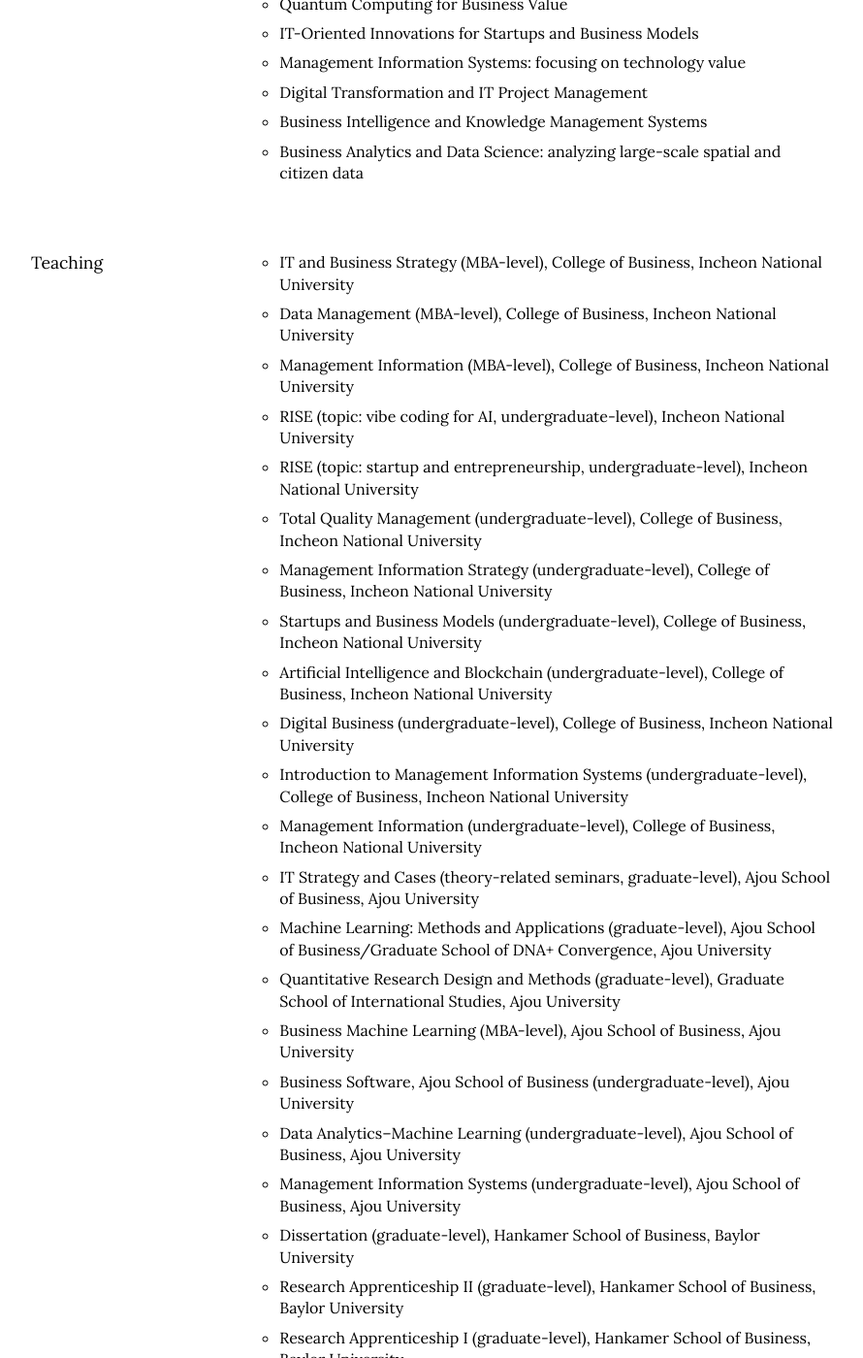
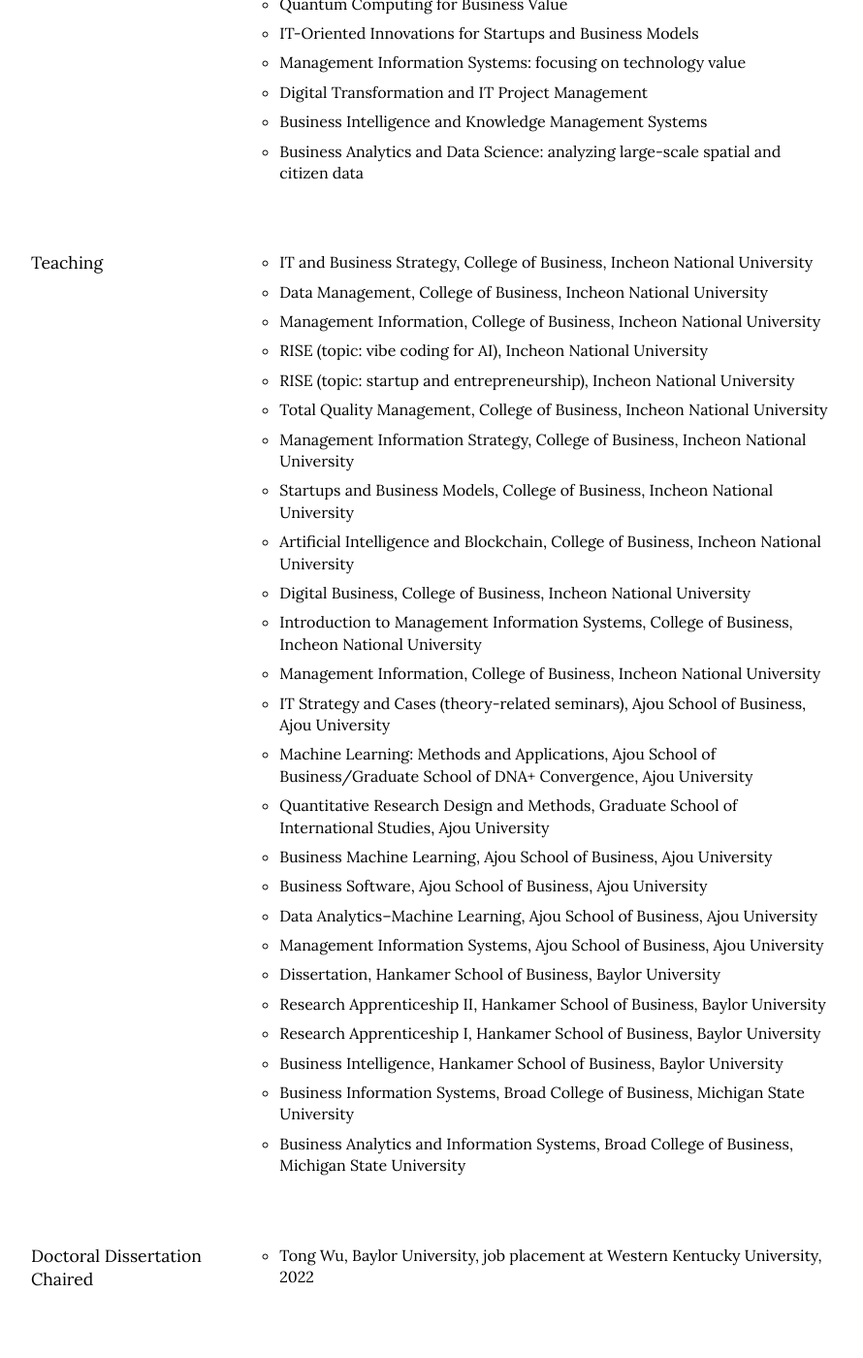
Before and after one commit to istaehun/taehun, a Jekyll site: the page built from engagement.html, in a window 1280 px wide and 1400 px high, scrolled down 2249 px. Shown: the whole window at 97% size, without its empty margins (188-1078 px from the left). Built offline with Jekyll 4.4.1, drawn with Linux system fonts in a browser that asks for light colours; nearby versions of some CDN libraries; some of the changed text lies outside the part shown.

Commit message:
Update engagement.yml

```diff
--- a/_data/engagement.yml
+++ b/_data/engagement.yml
@@ -46,31 +46,31 @@
   -
     title: Teaching
     list:
-      - "IT and Business Strategy (MBA-level), College of Business, Incheon National University"
-      - "Data Management (MBA-level), College of Business, Incheon National University"
-      - "Management Information (MBA-level), College of Business, Incheon National University"
-      - "RISE (topic: vibe coding for AI, undergraduate-level), Incheon National University"
-      - "RISE (topic: startup and entrepreneurship, undergraduate-level), Incheon National University"
-      - "Total Quality Management (undergraduate-level), College of Business, Incheon National University"
-      - "Management Information Strategy (undergraduate-level), College of Business, Incheon National University"
-      - "Startups and Business Models (undergraduate-level), College of Business, Incheon National University"
-      - "Artificial Intelligence and Blockchain (undergraduate-level), College of Business, Incheon National University"
-      - "Digital Business (undergraduate-level), College of Business, Incheon National University"
-      - "Introduction to Management Information Systems (undergraduate-level), College of Business, Incheon National University"
-      - "Management Information (undergraduate-level), College of Business, Incheon National University"
-      - "IT Strategy and Cases (theory-related seminars, graduate-level), Ajou School of Business, Ajou University"
-      - "Machine Learning: Methods and Applications (graduate-level), Ajou School of Business/Graduate School of DNA+ Convergence, Ajou University"
-      - "Quantitative Research Design and Methods (graduate-level), Graduate School of International Studies, Ajou University"
-      - "Business Machine Learning (MBA-level), Ajou School of Business, Ajou University"
-      - "Business Software, Ajou School of Business (undergraduate-level), Ajou University"
-      - "Data Analytics–Machine Learning (undergraduate-level), Ajou School of Business, Ajou University"
-      - "Management Information Systems (undergraduate-level), Ajou School of Business, Ajou University"
-      - "Dissertation (graduate-level), Hankamer School of Business, Baylor University"
-      - "Research Apprenticeship II (graduate-level), Hankamer School of Business, Baylor University"
-      - "Research Apprenticeship I (graduate-level), Hankamer School of Business, Baylor University"
-      - "Business Intelligence (undergraduate and MBA-level), Hankamer School of Business, Baylor University"
-      - "Business Information Systems (undergraduate-level), Broad College of Business, Michigan State University"
-      - "Business Analytics and Information Systems (undergraduate-level), Broad College of Business, Michigan State University"
+      - "IT and Business Strategy, College of Business, Incheon National University"
+      - "Data Management, College of Business, Incheon National University"
+      - "Management Information, College of Business, Incheon National University"
+      - "RISE (topic: vibe coding for AI), Incheon National University"
+      - "RISE (topic: startup and entrepreneurship), Incheon National University"
+      - "Total Quality Management, College of Business, Incheon National University"
+      - "Management Information Strategy, College of Business, Incheon National University"
+      - "Startups and Business Models, College of Business, Incheon National University"
+      - "Artificial Intelligence and Blockchain, College of Business, Incheon National University"
+      - "Digital Business, College of Business, Incheon National University"
+      - "Introduction to Management Information Systems, College of Business, Incheon National University"
+      - "Management Information, College of Business, Incheon National University"
+      - "IT Strategy and Cases (theory-related seminars), Ajou School of Business, Ajou University"
+      - "Machine Learning: Methods and Applications, Ajou School of Business/Graduate School of DNA+ Convergence, Ajou University"
+      - "Quantitative Research Design and Methods, Graduate School of International Studies, Ajou University"
+      - "Business Machine Learning, Ajou School of Business, Ajou University"
+      - "Business Software, Ajou School of Business, Ajou University"
+      - "Data Analytics–Machine Learning, Ajou School of Business, Ajou University"
+      - "Management Information Systems, Ajou School of Business, Ajou University"
+      - "Dissertation, Hankamer School of Business, Baylor University"
+      - "Research Apprenticeship II, Hankamer School of Business, Baylor University"
+      - "Research Apprenticeship I, Hankamer School of Business, Baylor University"
+      - "Business Intelligence, Hankamer School of Business, Baylor University"
+      - "Business Information Systems, Broad College of Business, Michigan State University"
+      - "Business Analytics and Information Systems, Broad College of Business, Michigan State University"
   -
     title: Doctoral Dissertation Chaired
     list:
```
